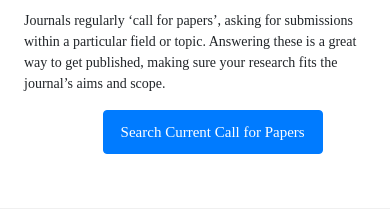
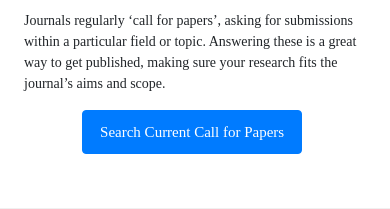
Before and after one commit to AakashRanga/WorkFlowMs, a PHP site: page /index.php in a window 390 px wide. Shown: the part 1521-1730 px from the top of the page. Run offline with PHP 8.4, Linux system fonts and the light colour scheme.

Commit message:
initial commit

```diff
--- a/css/responsive.css
+++ b/css/responsive.css
@@ -424,7 +424,7 @@
     a.btn.btn-primary.mt-3 {
         padding: 10px 0px;
         position: relative;
-        left: 23%;
+        left: 17%;
     }
 
     .research-section .container h1 {
```
